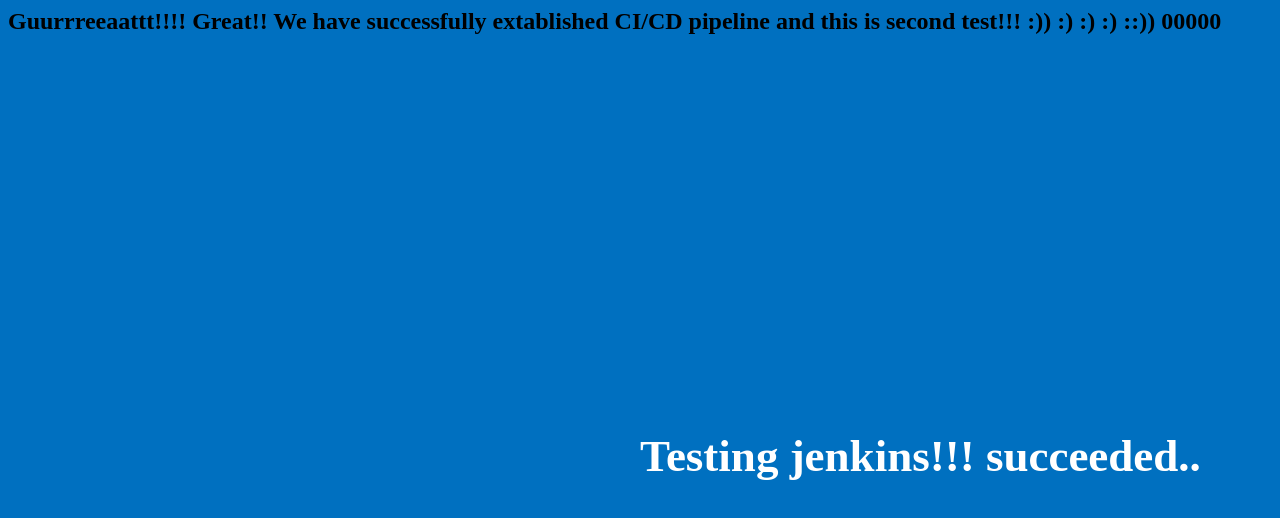
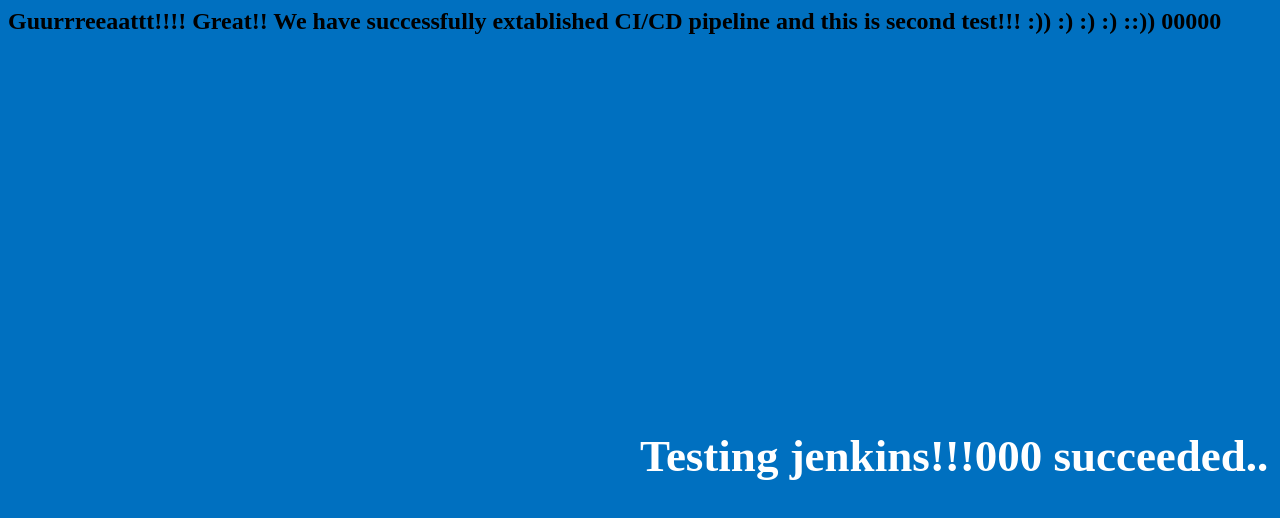
Before and after one commit to ankikcooll/testing1, a plain HTML site: page index.html in a window 1280 px wide. Drawn offline with Linux system fonts and the light colour scheme.

Commit message:
modified index file

```diff
--- a/index.html
+++ b/index.html
@@ -6,7 +6,7 @@
 	h2{color: black;}
 
 </style>
-    <h1>Testing jenkins!!! succeeded..
+    <h1>Testing jenkins!!!000 succeeded..
 	    <h2>	Guurrreeaattt!!!! Great!! We have successfully extablished CI/CD pipeline and this is second test!!! :)) :) :) :) ::))
 00000		    </h2></h1>
 
```
